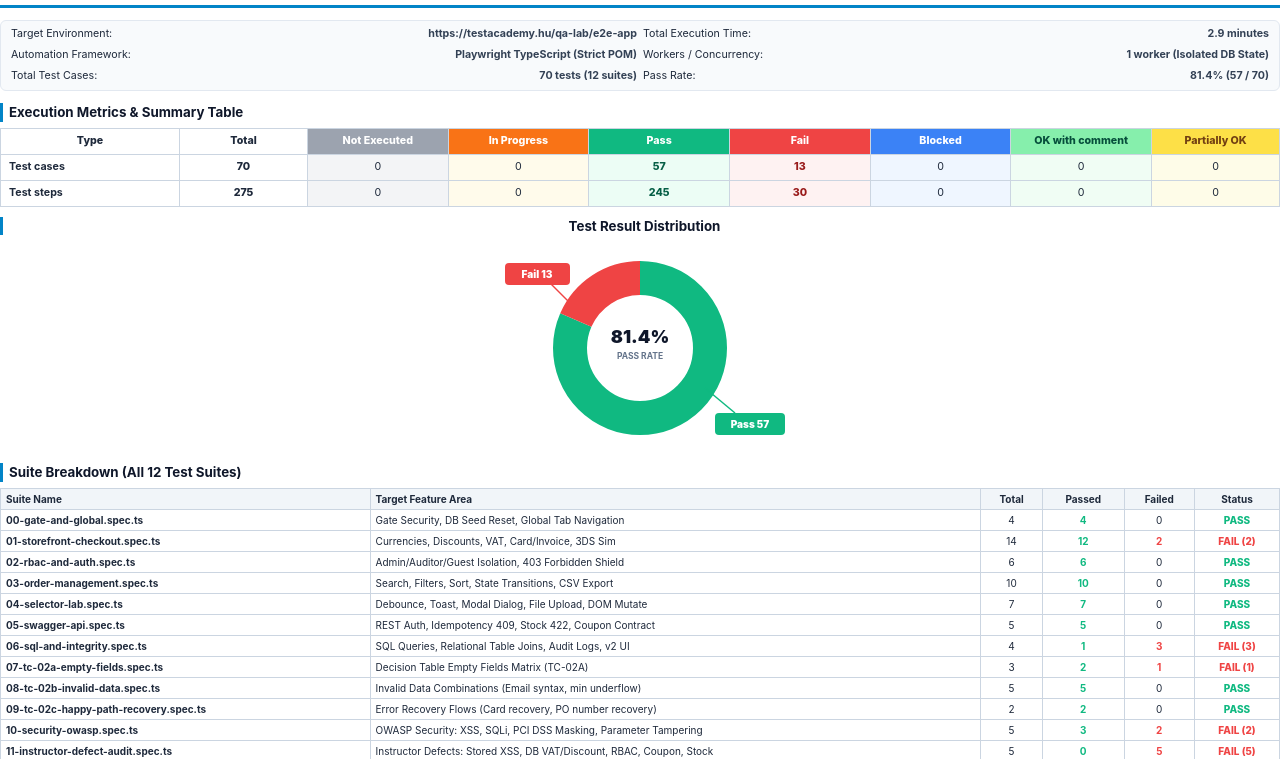
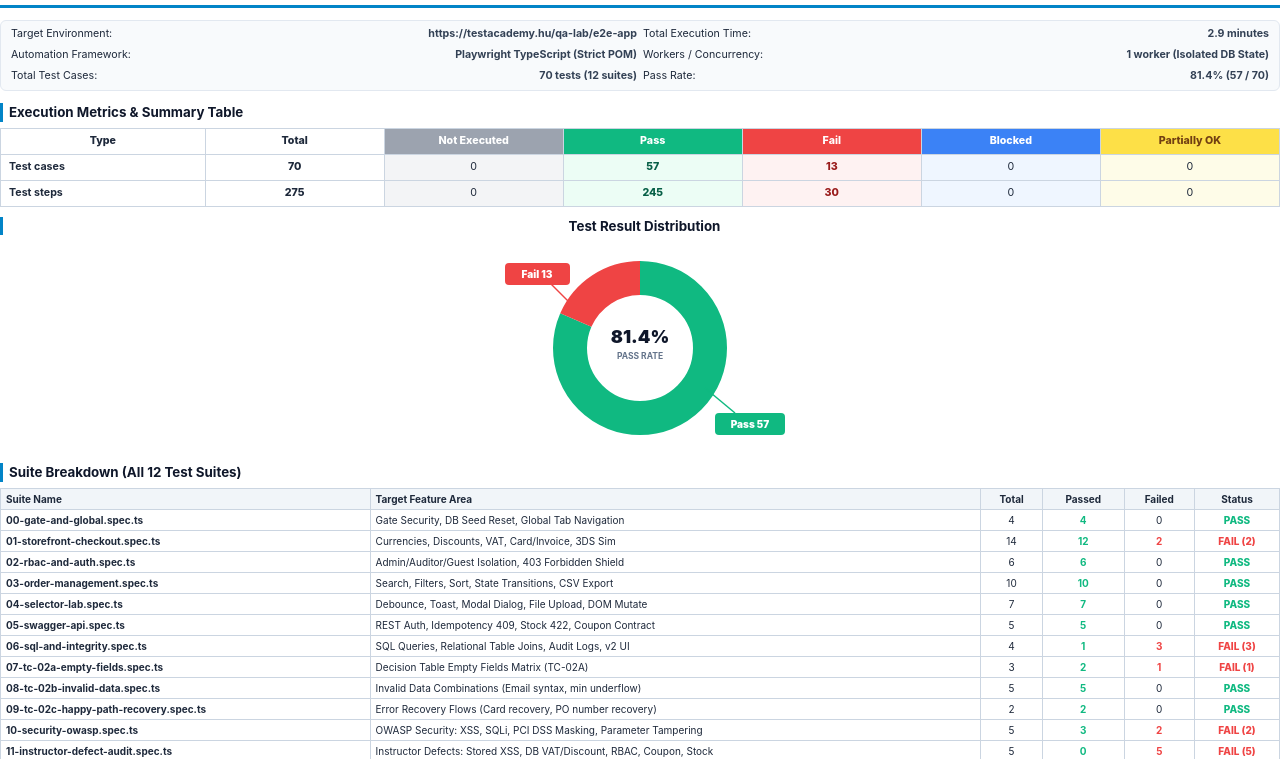
Before and after one commit to Szeligor/AI-playground, a website: page hge/reports/bug_report.html in a window 1280 px wide. Shown: the part 54-813 px from the top of the page. Drawn offline with Linux system fonts and the light colour scheme.

Commit message:
docs(reports): remove 'In Progress' and 'OK with comment' columns from PDF and test report table

```diff
--- a/hge/reports/bug_report.html
+++ b/hge/reports/bug_report.html
@@ -178,15 +178,13 @@
   <table class="report-table">
     <thead>
       <tr>
-        <th style="width:14%;">Type</th>
-        <th style="width:10%;">Total</th>
-        <th class="th-not-executed" style="width:11%;">Not Executed</th>
-        <th class="th-in-progress" style="width:11%;">In Progress</th>
-        <th class="th-pass" style="width:11%;">Pass</th>
-        <th class="th-fail" style="width:11%;">Fail</th>
-        <th class="th-blocked" style="width:11%;">Blocked</th>
-        <th class="th-ok-comment" style="width:11%;">OK with comment</th>
-        <th class="th-partially-ok" style="width:10%;">Partially OK</th>
+        <th style="width:16%;">Type</th>
+        <th style="width:14%;">Total</th>
+        <th class="th-not-executed" style="width:14%;">Not Executed</th>
+        <th class="th-pass" style="width:14%;">Pass</th>
+        <th class="th-fail" style="width:14%;">Fail</th>
+        <th class="th-blocked" style="width:14%;">Blocked</th>
+        <th class="th-partially-ok" style="width:14%;">Partially OK</th>
       </tr>
     </thead>
     <tbody>
@@ -194,22 +192,18 @@
         <td style="font-weight:700; text-align:left; padding-left:8px;">Test cases</td>
         <td style="font-weight:800;">70</td>
         <td style="background:#f3f4f6;">0</td>
-        <td style="background:#fffbeb;">0</td>
         <td style="background:#ecfdf5; font-weight:800; color:#065f46;">57</td>
         <td style="background:#fef2f2; font-weight:800; color:#991b1b;">13</td>
         <td style="background:#eff6ff;">0</td>
-        <td style="background:#f0fdf4;">0</td>
         <td style="background:#fefce8;">0</td>
       </tr>
       <tr>
         <td style="font-weight:700; text-align:left; padding-left:8px;">Test steps</td>
         <td style="font-weight:800;">275</td>
         <td style="background:#f3f4f6;">0</td>
-        <td style="background:#fffbeb;">0</td>
         <td style="background:#ecfdf5; font-weight:800; color:#065f46;">245</td>
         <td style="background:#fef2f2; font-weight:800; color:#991b1b;">30</td>
         <td style="background:#eff6ff;">0</td>
-        <td style="background:#f0fdf4;">0</td>
         <td style="background:#fefce8;">0</td>
       </tr>
     </tbody>
```
Also changed, not shown: hge/reports/TEST_REPORT.md (+4 -4 lines), 1 other file.
